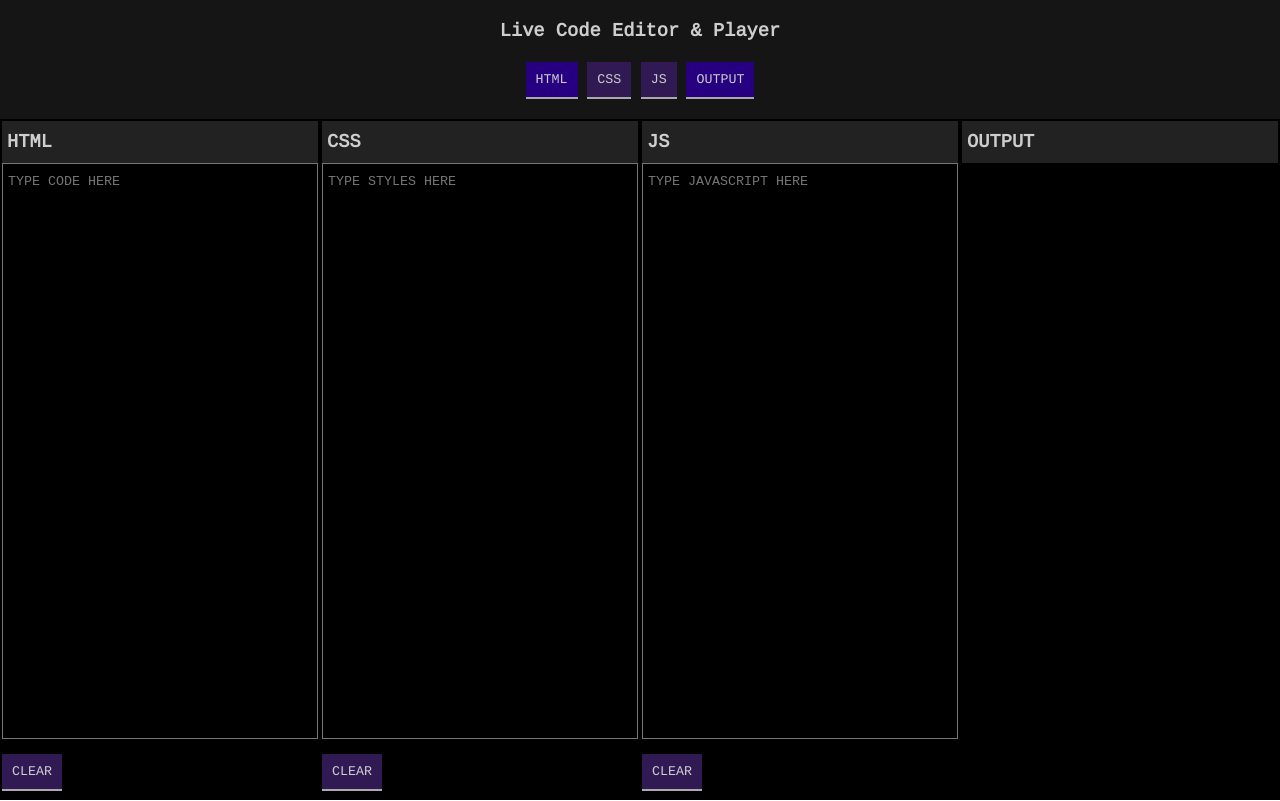
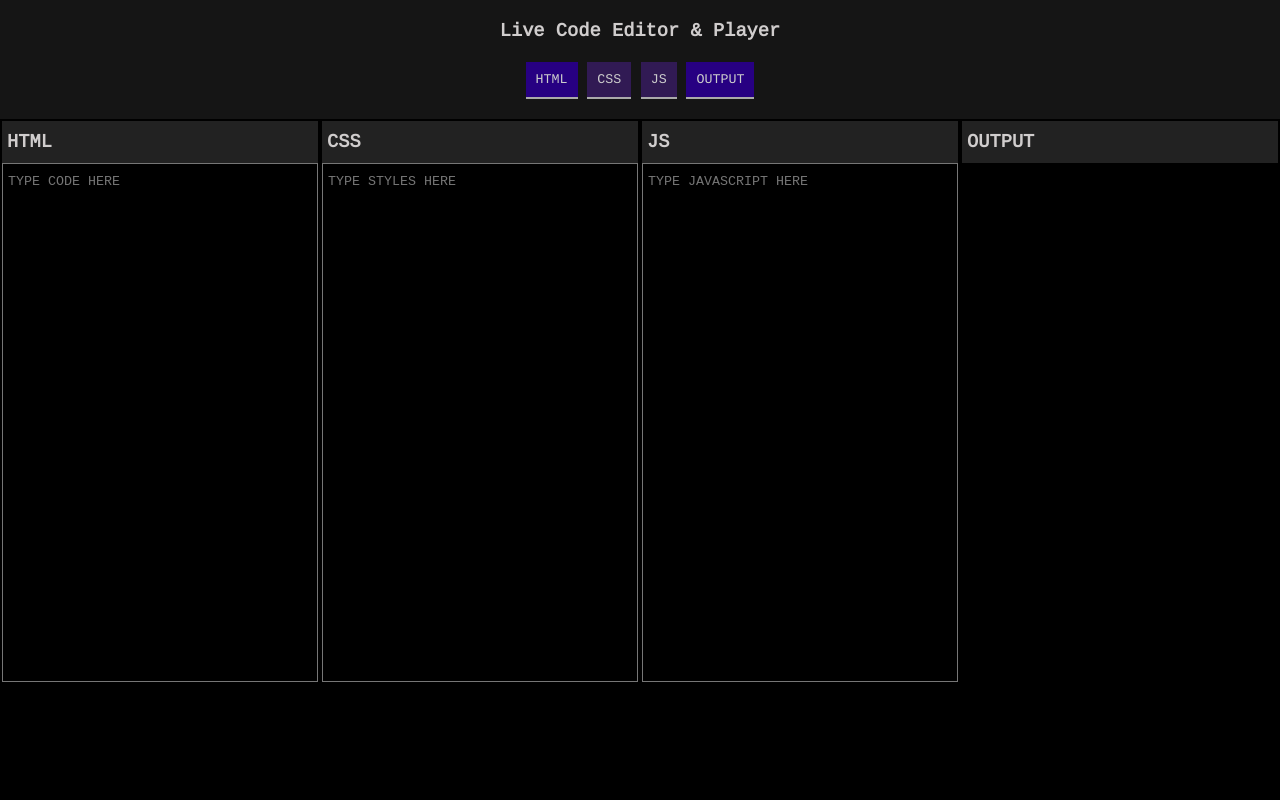
Before and after one commit to asbhogal/jQuery-Code-Player-Project, a plain HTML site: page index.html in a window 1280 px wide. Drawn offline with Linux system fonts and the light colour scheme.

Commit message:
amendments

```diff
--- a/index.html
+++ b/index.html
@@ -28,17 +28,14 @@
                 <section id="HTML-input" class="code-section">
                     <h3 class="section-bar">HTML</h3>
                     <textarea id="user-input" rows="30" placeholder="TYPE CODE HERE"></textarea>
-                <button id="clear-html">CLEAR</button>
                 </section>
                 <section id="CSS-input" class="code-section">
                     <h3 class="section-bar">CSS</h3>
                     <textarea id="user-input" placeholder="TYPE STYLES HERE"></textarea>
-                <button id="clear-css">CLEAR</button>
                 </section>
                 <section id="JS-input" class="code-section">
                     <h3 class="section-bar">JS</h3>
                     <textarea id="user-input" placeholder="TYPE JAVASCRIPT HERE"></textarea>
-                <button id="clear-js">CLEAR</button>
                 </section>
                 <section id="output" class="code-section">
                     <h3 class="section-bar">OUTPUT</h3>
@@ -46,6 +43,5 @@
                 </section>
             </div>
         </div>
-
     </body>
 </html>
```
Lines whose indentation alone changed are shown as unchanged.
